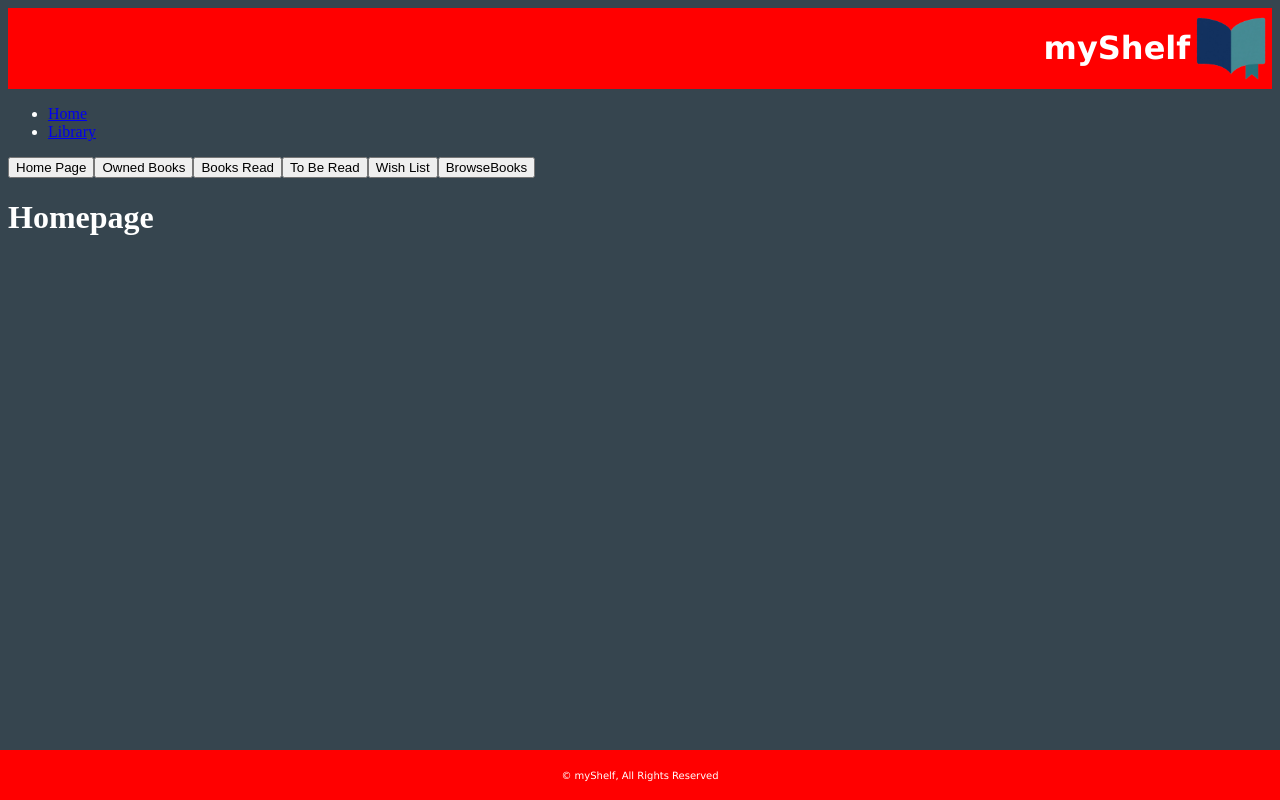
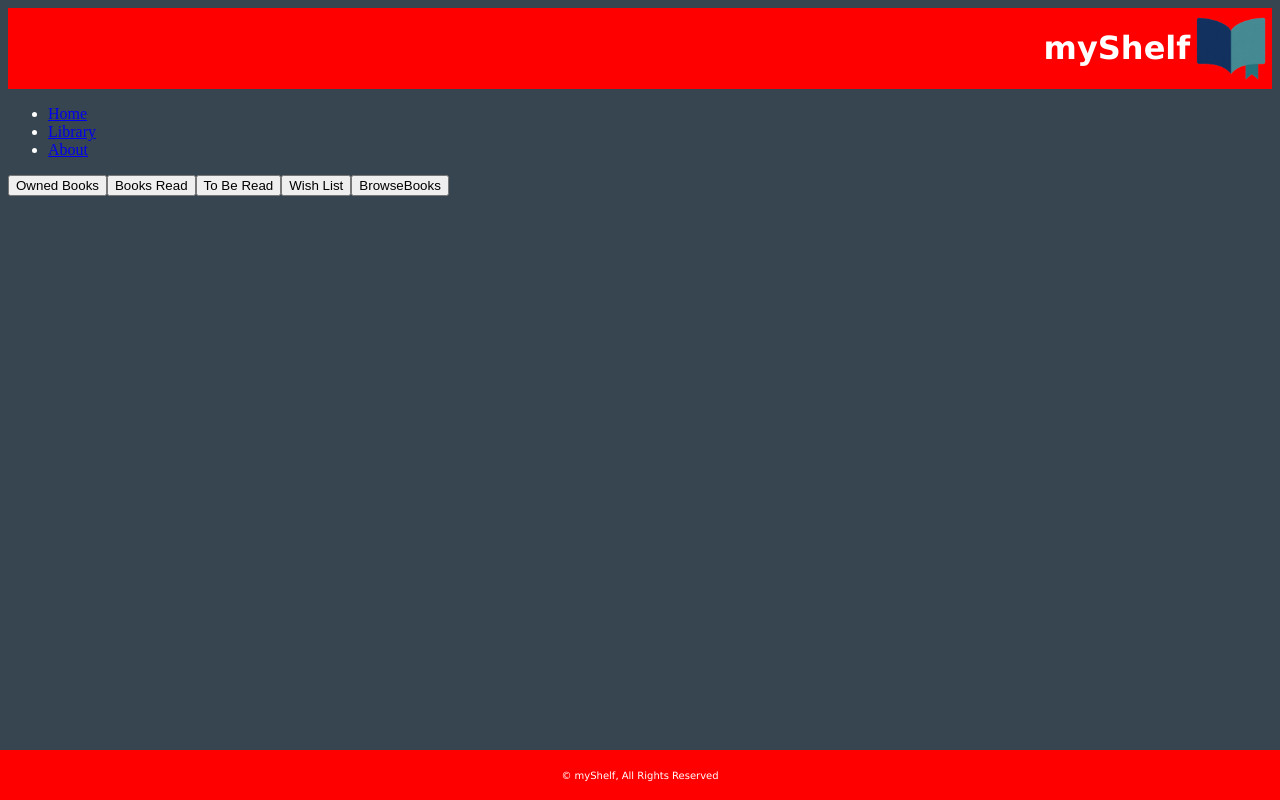
Before and after one commit to caleb-hickey/unit-1-final-project-caleb-hickey, a React (Vite) app: page /library in a window 1280 px wide. Built offline with nearby package versions, Linux system fonts and the light colour scheme.

Commit message:
adding about page and its routing functionality

```diff
--- a/src/App.jsx
+++ b/src/App.jsx
@@ -4,6 +4,7 @@
 import BookList from './assets/bookList.js'
 import Header from './components/layout/Header.jsx'
 import HomePage from './components/pages/HomePage.jsx'
+import About from './components/pages/About.jsx'
 import Library from './components/layout/Library.jsx'
 import Footer from './components/layout/Footer.jsx'
 
@@ -17,11 +18,13 @@
             <ul>
               <li><Link to="/home">Home</Link></li>
               <li><Link to="/library">Library</Link></li>
+              <li><Link to="/about">About</Link></li>
             </ul>
           </nav>
           <Routes>
             <Route path="/home" element={<HomePage />} />
             <Route path="/library" element={<Library books={books} />} />
+            <Route path="/about" element={<About />} />
           </Routes>
           <Footer />
         </div>
--- a/src/components/layout/Library.jsx
+++ b/src/components/layout/Library.jsx
@@ -1,5 +1,4 @@
 import { useState } from 'react'
-import HomePage from '../pages/HomePage.jsx'
 import OwnedBooks from '../pages/OwnedBooks.jsx'
 import BooksRead from '../pages/BooksRead.jsx'
 import ToBeRead from '../pages/ToBeRead.jsx'
@@ -11,14 +10,12 @@
     return (
         <div>
             <nav>
-                <button onClick={() => setCurrentPage('HomePage')}>Home Page</button>
                 <button onClick={() => setCurrentPage('OwnedBooks')}>Owned Books</button>
                 <button onClick={() => setCurrentPage('BooksRead')}>Books Read</button>
                 <button onClick={() => setCurrentPage('ToBeRead')}>To Be Read</button>
                 <button onClick={() => setCurrentPage('WishList')}>Wish List</button>
                 <button onClick={() => setCurrentPage('BrowseBooks')}>BrowseBooks</button>
             </nav>
-            {currentPage === 'HomePage' && <HomePage />}
             {currentPage === 'OwnedBooks' && <OwnedBooks books={books} toggleOwned={toggleOwned}/>}
             {currentPage === 'BooksRead' && <BooksRead books={books} toggleOwned={toggleOwned}/>}
             {currentPage === 'ToBeRead' && <ToBeRead books={books} toggleOwned={toggleOwned}/>}
--- /dev/null
+++ b/src/components/pages/About.jsx
@@ -0,0 +1,10 @@
+function About() {
+
+    return(
+        <div>
+            <h1>About</h1>
+        </div>
+    );
+}
+
+export default About
```
